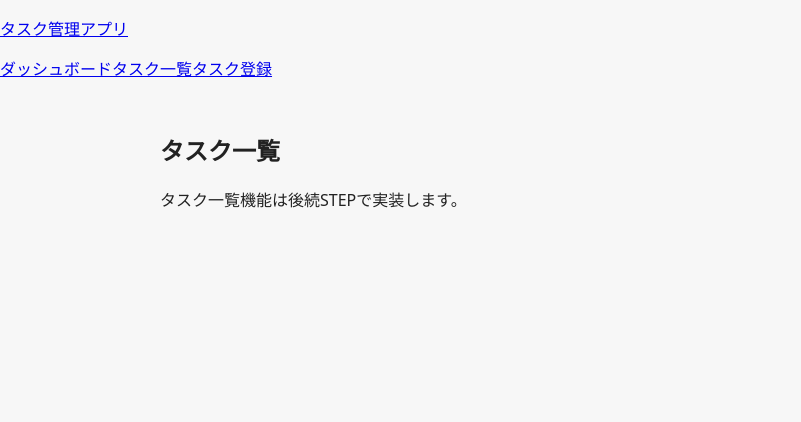
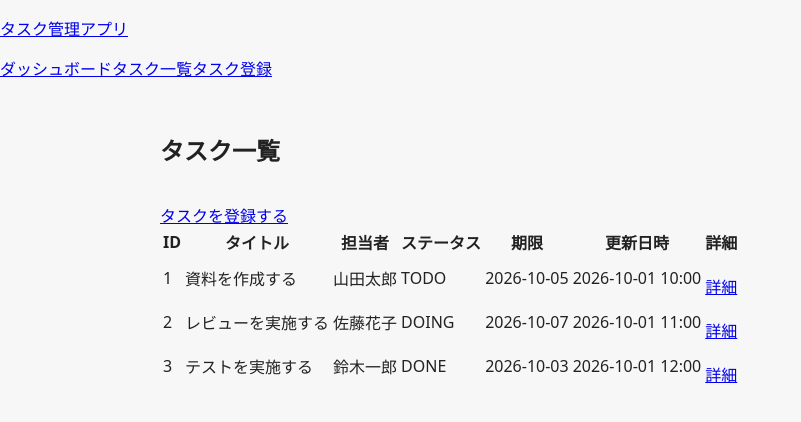
Before and after one commit to JunyaAimoto/web-application-hands-on, a React (Vite) app in the folder frontend/: page /tasks in a window 1280 px wide. Shown: the top 422 px of the page, without its empty margins (0-801 px from the left). Built offline with nearby package versions, Linux system fonts and the light colour scheme.

Commit message:
STEP3: タスク一覧画面を実装

```diff
--- a/frontend/src/pages/TaskListPage.tsx
+++ b/frontend/src/pages/TaskListPage.tsx
@@ -1,8 +1,69 @@
+const tasks = [
+  {
+    id: 1,
+    title: '資料を作成する',
+    userName: '山田太郎',
+    status: 'TODO',
+    dueDate: '2026-10-05',
+    updatedAt: '2026-10-01 10:00',
+  },
+  {
+    id: 2,
+    title: 'レビューを実施する',
+    userName: '佐藤花子',
+    status: 'DOING',
+    dueDate: '2026-10-07',
+    updatedAt: '2026-10-01 11:00',
+  },
+  {
+    id: 3,
+    title: 'テストを実施する',
+    userName: '鈴木一郎',
+    status: 'DONE',
+    dueDate: '2026-10-03',
+    updatedAt: '2026-10-01 12:00',
+  },
+];
 export default function Tasks() {
   return (
     <section className="container">
       <h1>タスク一覧</h1>
-      <p>タスク一覧機能は後続STEPで実装します。</p>
-    </section>
+      <div>
+        <a href="/tasks/new">タスクを登録する</a>
+      </div>
+      {
+        tasks.length ?
+        <table>
+          <thead>
+            <tr>
+              <th>ID</th>
+              <th>タイトル</th>
+              <th>担当者</th>
+              <th>ステータス</th>
+              <th>期限</th>
+              <th>更新日時</th>
+              <th>詳細</th>
+            </tr>
+          </thead>
+
+          <tbody>
+            {tasks.map((task) => (
+              <tr key={task.id}>
+                <td>{task.id}</td>
+                <td>{task.title}</td>
+                <td>{task.userName}</td>
+                <td>{task.status}</td>
+                <td>{task.dueDate}</td>
+                <td>{task.updatedAt}</td>
+                <td>
+                  <a href={`/tasks/${task.id}`}>詳細</a>
+                </td>
+              </tr>
+            ))}
+          </tbody>
+        </table>
+        : <p className="empty">該当するタスクがありません。</p>
+      }
+      </section>
   );
 }
```
